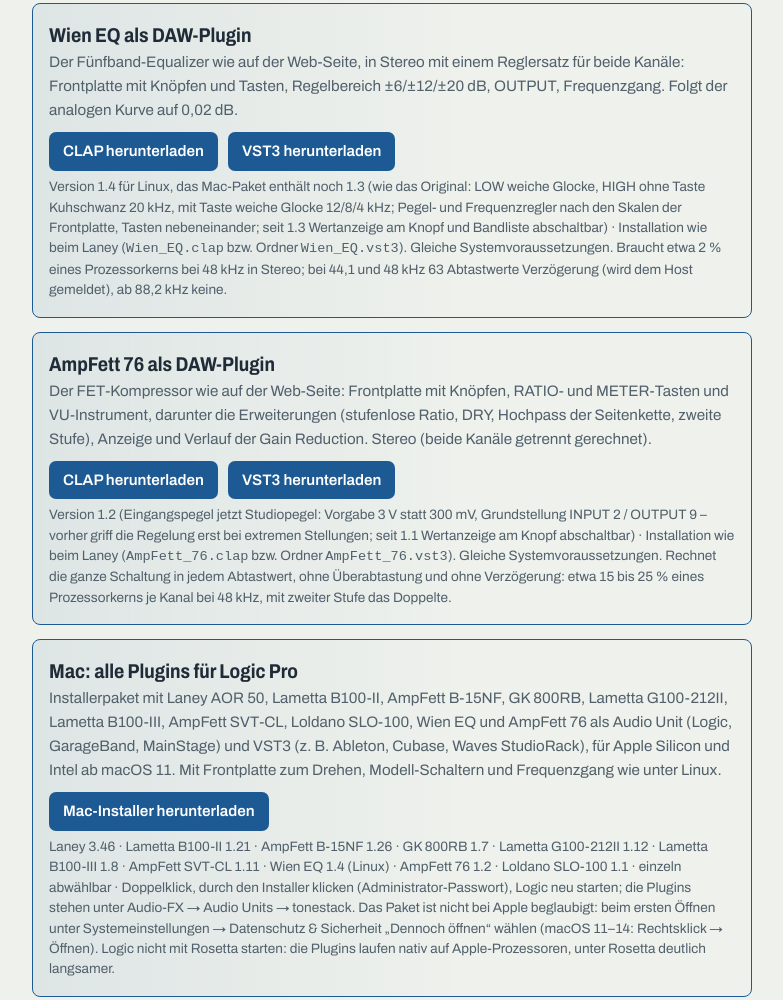
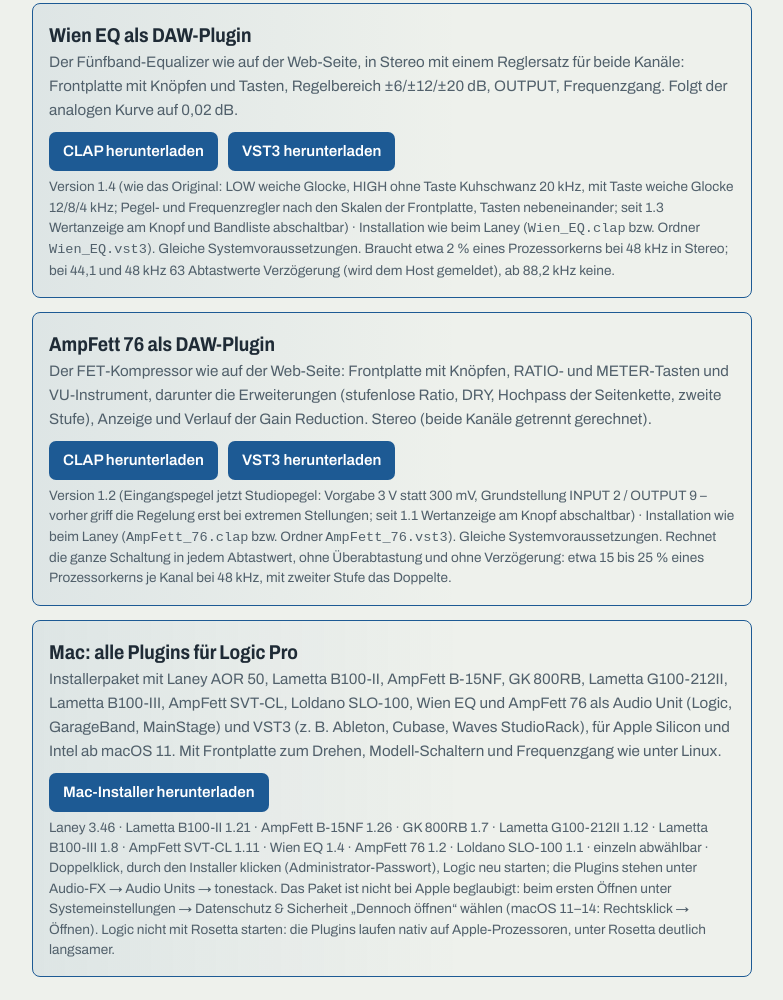
Before and after one commit to colonade/tonestack, a plain HTML site: page web/tonestack/index.html in a window 1280 px wide. Shown: the part 5002-6002 px from the top of the page, without its empty margins (248-1031 px from the left). Drawn offline with Linux system fonts and the light colour scheme.

Commit message:
Wien EQ 1.4 auch für den Mac: Übersicht angepasst (Web 2026-11-15-2)
Co-Authored-By: Claude Opus 5.5 <noreply@anthropic.com>
Claude-Session: https://claude.ai/code/session_016kAx4v7YN5zrmF3d4KaqBJ

```diff
--- a/web/tonestack/index.html
+++ b/web/tonestack/index.html
@@ -126,7 +126,7 @@ footer a{color:inherit}
   <div class="card dl">
     <span><b>Wien EQ als DAW-Plugin</b><span>Der Fünfband-Equalizer wie auf der Web-Seite, in Stereo mit einem Reglersatz für beide Kanäle: Frontplatte mit Knöpfen und Tasten, Regelbereich ±6/±12/±20 dB, OUTPUT, Frequenzgang. Folgt der analogen Kurve auf 0,02 dB.</span>
       <span class="dls"><a class="dlb" href="download/Wien_EQ_CLAP-1.4.zip" download>CLAP herunterladen</a><a class="dlb" href="download/Wien_EQ_VST3-1.4.zip" download>VST3 herunterladen</a></span>
-      <small>Version 1.4 für Linux, das Mac-Paket enthält noch 1.3 (wie das Original: LOW weiche Glocke, HIGH ohne Taste Kuhschwanz 20 kHz, mit Taste weiche Glocke 12/8/4 kHz; Pegel- und Frequenzregler nach den Skalen der Frontplatte, Tasten nebeneinander; seit 1.3 Wertanzeige am Knopf und Bandliste abschaltbar) · Installation wie beim Laney (<code>Wien_EQ.clap</code> bzw. Ordner <code>Wien_EQ.vst3</code>). Gleiche Systemvoraussetzungen. Braucht etwa 2 % eines Prozessorkerns bei 48 kHz in Stereo; bei 44,1 und 48 kHz 63 Abtastwerte Verzögerung (wird dem Host gemeldet), ab 88,2 kHz keine.</small></span>
+      <small>Version 1.4 (wie das Original: LOW weiche Glocke, HIGH ohne Taste Kuhschwanz 20 kHz, mit Taste weiche Glocke 12/8/4 kHz; Pegel- und Frequenzregler nach den Skalen der Frontplatte, Tasten nebeneinander; seit 1.3 Wertanzeige am Knopf und Bandliste abschaltbar) · Installation wie beim Laney (<code>Wien_EQ.clap</code> bzw. Ordner <code>Wien_EQ.vst3</code>). Gleiche Systemvoraussetzungen. Braucht etwa 2 % eines Prozessorkerns bei 48 kHz in Stereo; bei 44,1 und 48 kHz 63 Abtastwerte Verzögerung (wird dem Host gemeldet), ab 88,2 kHz keine.</small></span>
   </div>
   <div class="card dl">
     <span><b>AmpFett 76 als DAW-Plugin</b><span>Der FET-Kompressor wie auf der Web-Seite: Frontplatte mit Knöpfen, RATIO- und METER-Tasten und VU-Instrument, darunter die Erweiterungen (stufenlose Ratio, DRY, Hochpass der Seitenkette, zweite Stufe), Anzeige und Verlauf der Gain Reduction. Stereo (beide Kanäle getrennt gerechnet).</span>
@@ -136,7 +136,7 @@ footer a{color:inherit}
   <div class="card dl">
     <span><b>Mac: alle Plugins für Logic Pro</b><span>Installerpaket mit Laney AOR 50, Lametta B100-II, AmpFett B-15NF, GK 800RB, Lametta G100-212II, Lametta B100-III, AmpFett SVT-CL, Loldano SLO-100, Wien EQ und AmpFett 76 als Audio Unit (Logic, GarageBand, MainStage) und VST3 (z.&nbsp;B. Ableton, Cubase, Waves StudioRack), für Apple Silicon und Intel ab macOS 11. Mit Frontplatte zum Drehen, Modell-Schaltern und Frequenzgang wie unter Linux.</span>
       <span class="dls"><a class="dlb" href="download/tonestack-Plugins-Mac.pkg" download>Mac-Installer herunterladen</a></span>
-      <small>Laney 3.46 · Lametta B100-II 1.21 · AmpFett B-15NF 1.26 · GK 800RB 1.7 · Lametta G100-212II 1.12 · Lametta B100-III 1.8 · AmpFett SVT-CL 1.11 · Wien EQ 1.4 (Linux) · AmpFett 76 1.2 · Loldano SLO-100 1.1 · einzeln abwählbar · Doppelklick, durch den Installer klicken (Administrator-Passwort), Logic neu starten; die Plugins stehen unter Audio-FX → Audio Units → tonestack. Das Paket ist nicht bei Apple beglaubigt: beim ersten Öffnen unter Systemeinstellungen → Datenschutz &amp; Sicherheit „Dennoch öffnen“ wählen (macOS 11–14: Rechtsklick → Öffnen). Logic nicht mit Rosetta starten: die Plugins laufen nativ auf Apple-Prozessoren, unter Rosetta deutlich langsamer.</small></span>
+      <small>Laney 3.46 · Lametta B100-II 1.21 · AmpFett B-15NF 1.26 · GK 800RB 1.7 · Lametta G100-212II 1.12 · Lametta B100-III 1.8 · AmpFett SVT-CL 1.11 · Wien EQ 1.4 · AmpFett 76 1.2 · Loldano SLO-100 1.1 · einzeln abwählbar · Doppelklick, durch den Installer klicken (Administrator-Passwort), Logic neu starten; die Plugins stehen unter Audio-FX → Audio Units → tonestack. Das Paket ist nicht bei Apple beglaubigt: beim ersten Öffnen unter Systemeinstellungen → Datenschutz &amp; Sicherheit „Dennoch öffnen“ wählen (macOS 11–14: Rechtsklick → Öffnen). Logic nicht mit Rosetta starten: die Plugins laufen nativ auf Apple-Prozessoren, unter Rosetta deutlich langsamer.</small></span>
   </div>
   <footer>Schaltungssimulation nach den Schaltplänen: Frequenzgänge als Kleinsignalrechnung, Wiedergabe mit Röhrenverzerrung (Laney, AmpFett B-15NF und SVT-CL, Loldano), Transistor-, Dioden- und FET-Verzerrung (GK, Lametta G100) bzw. Endstufenbegrenzung (Lametta B100-II, GK, Lametta B100-III); die Lametta-Simulatoren sind Nachbauten der Yamaha-Verstärker B100-115II, G100-212II und B100-112III/115III nach deren Service Manuals, „Yamaha“ ist eine Marke der Yamaha Corporation; der Wien EQ ist ein eigener Entwurf nach Herstellerangaben, „adt-audio“ ist eine Marke ihres Inhabers; der AmpFett 76 rechnet den Kompressor nach dem Schaltplan, seine Erweiterungen sind ein eigener Entwurf, „UREI“ und „Cali76“ sind Marken ihrer Inhaber. Annahmen stehen jeweils unten auf der Seite. Schrift: Archivo, SIL Open Font License (<a href="assets/fonts/OFL-Archivo.txt">Lizenz</a>), lokal eingebunden.</footer>
 </main>
--- a/web/tonestack/sw.js
+++ b/web/tonestack/sw.js
@@ -1,5 +1,5 @@
 // Offline-Zwischenspeicher. Nach Änderungen an den Seiten VERSION erhöhen.
-const VERSION = "2026-11-15-1";
+const VERSION = "2026-11-15-2";
 const FILES = [
   "./",
   "index.html",
```
Also changed, not shown: 1 other file.
